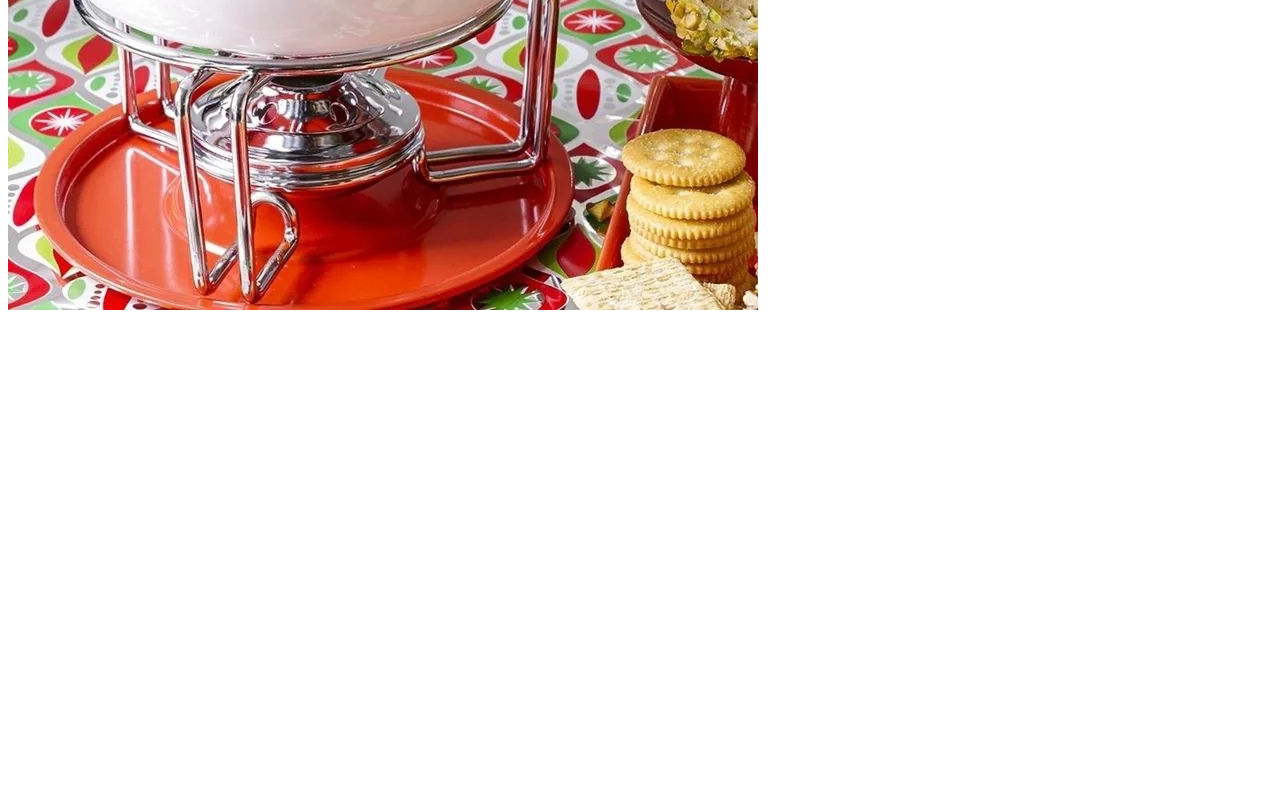
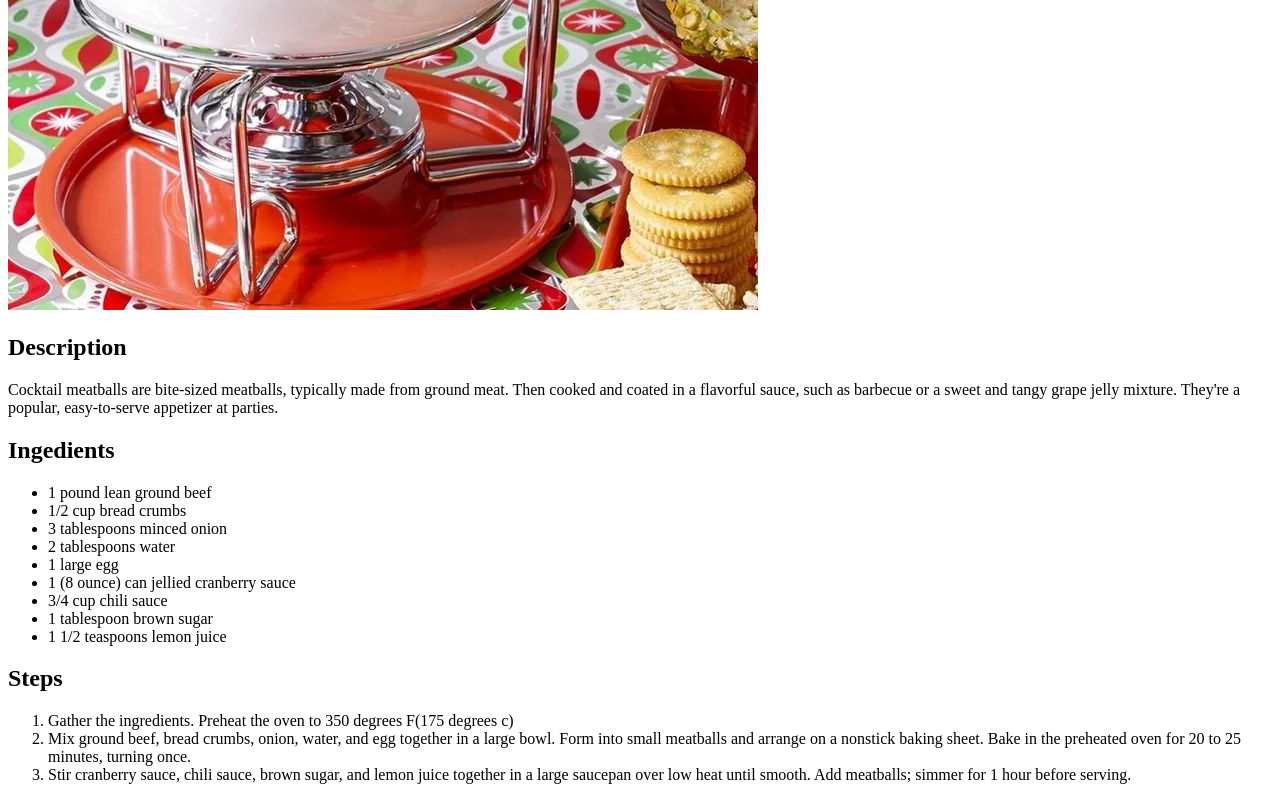
Before and after one commit to GiovanniLeoneOdin/odin-recipes, a plain HTML site: page recipes/cocktail_meatballs.html in a window 1280 px wide. Shown: the part 520-1320 px from the top of the page. Before the commit the page ends 842 px from the top, so only its background shows below. Drawn offline with Linux system fonts and the light colour scheme.

Commit message:
finish cocktail_meatballs.html
write html for description, ingredients and steps within cocktail_meatballs.html

```diff
--- a/recipes/cocktail_meatballs.html
+++ b/recipes/cocktail_meatballs.html
@@ -8,5 +8,25 @@
 <body>
     <h1>Cocktail_meatballs</h1>
     <img src="../img/cocktail_meatballs.jpg" alt="a white pot full of meatballs on a colorful table cloth">
+    <h2>Description</h2>
+    <p>Cocktail meatballs are bite-sized meatballs, typically made from ground meat. Then cooked and coated in a flavorful sauce, such as barbecue or a sweet and tangy grape jelly mixture. They're a popular, easy-to-serve appetizer at parties.</p>
+    <h2>Ingedients</h2>
+    <ul>
+        <li>1 pound lean ground beef</li>
+        <li>1/2 cup bread crumbs</li>
+        <li>3 tablespoons minced onion</li>
+        <li>2 tablespoons water</li>
+        <li>1 large egg</li>
+        <li>1 (8 ounce) can jellied cranberry sauce</li>
+        <li>3/4 cup chili sauce</li>
+        <li>1 tablespoon brown sugar</li>
+        <li>1 1/2 teaspoons lemon juice</li>
+    </ul>
+    <h2>Steps</h2>
+    <ol>
+        <li>Gather the ingredients. Preheat the oven to 350 degrees F(175 degrees c)</li>
+        <li>Mix ground beef, bread crumbs, onion, water, and egg together in a large bowl. Form into small meatballs and arrange on a nonstick baking sheet. Bake in the preheated oven for 20 to 25 minutes, turning once.</li>
+        <li>Stir cranberry sauce, chili sauce, brown sugar, and lemon juice together in a large saucepan over low heat until smooth. Add meatballs; simmer for 1 hour before serving.</li>
+    </ol>
 </body>
 </html>
```
